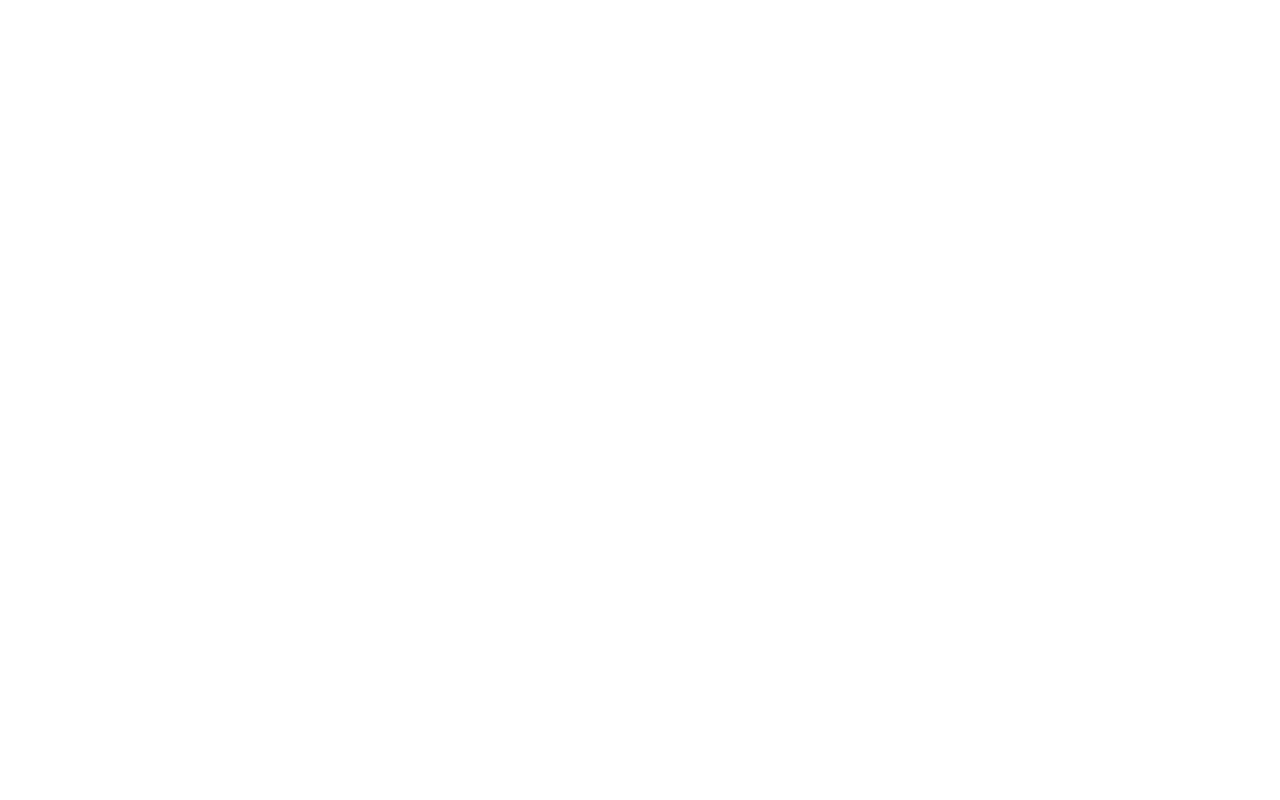
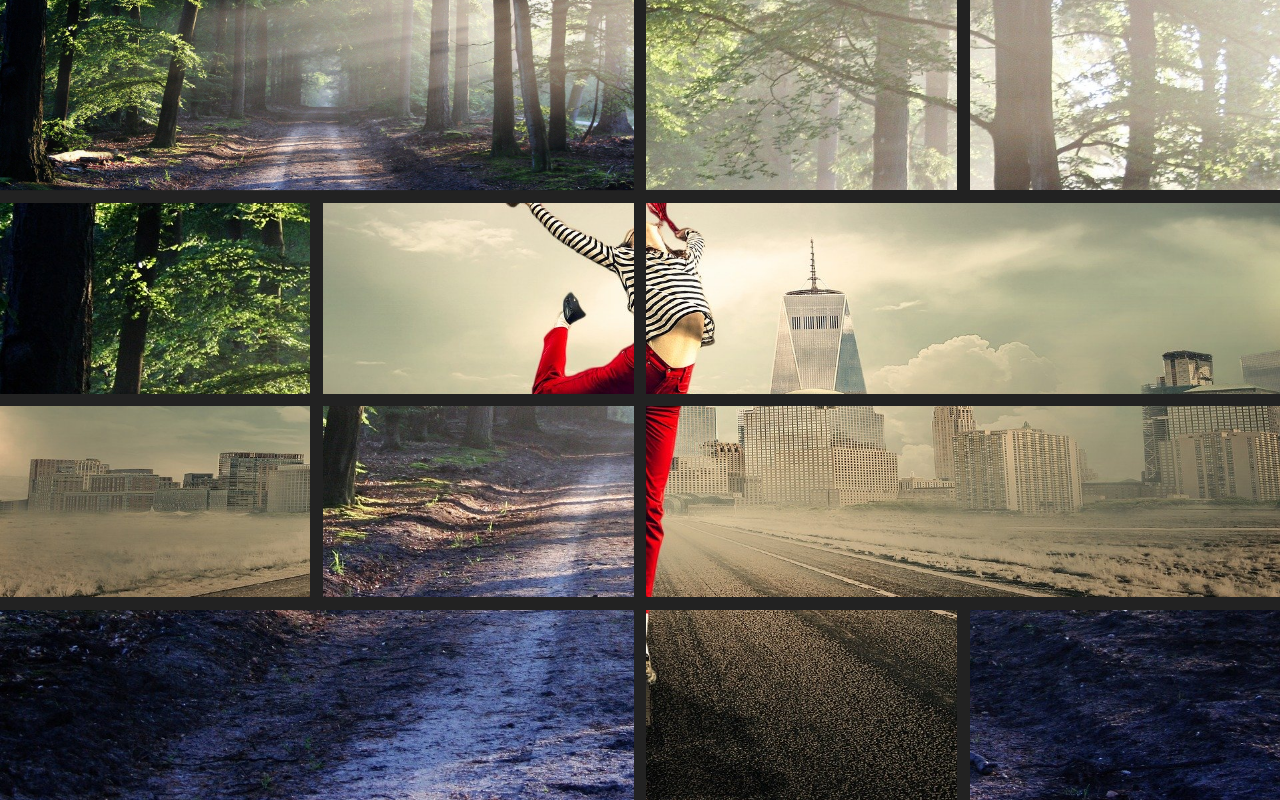
Before and after one commit to MarcinRapacz/grid, a website built with webpack: page src/index.html in a window 1280 px wide. Built offline with nearby package versions, Linux system fonts and the light colour scheme.

Commit message:
ready project

```diff
--- a/package.json
+++ b/package.json
@@ -1,6 +1,6 @@
 {
-  "name": "starter-pack",
-  "version": "0.0.2",
+  "name": "grid",
+  "version": "1.0.0",
   "description": "",
   "main": "main.js",
   "dependencies": {
--- a/src/index.html
+++ b/src/index.html
@@ -3,7 +3,22 @@
   <head>
     <meta charset="UTF-8" />
     <meta name="viewport" content="width=device-width, initial-scale=1.0" />
-    <title>Starter Pack</title>
+    <title>Grid</title>
   </head>
-  <body></body>
+  <body>
+    <section class="container">
+      <div></div>
+      <div></div>
+      <div></div>
+      <div></div>
+      <div></div>
+      <div></div>
+      <div></div>
+      <div></div>
+      <div></div>
+      <div></div>
+      <div></div>
+      <div></div>
+    </section>
+  </body>
 </html>
--- a/src/js/main.js
+++ b/src/js/main.js
@@ -1 +1,21 @@
 import "../scss/main.scss";
+
+const divs = document.querySelectorAll("div");
+
+divs.forEach((div) => {
+  const randomNumber = Math.floor(Math.random() * 2) + 1;
+  const className = `bg${randomNumber}`;
+  div.classList.add(className);
+});
+
+setInterval(() => {
+  const randomNumber = Math.floor(Math.random() * 12);
+  const div = divs[randomNumber];
+  if (div.className === "bg1") {
+    div.classList.add("bg2");
+    div.classList.remove("bg1");
+  } else {
+    div.classList.add("bg1");
+    div.classList.remove("bg2");
+  }
+}, 2000);
--- a/src/scss/main.scss
+++ b/src/scss/main.scss
@@ -0,0 +1,57 @@
+* {
+  padding: 0;
+  margin: 0;
+  box-sizing: border-box;
+}
+
+body {
+  display: flex;
+  justify-content: center;
+  align-items: center;
+  width: 100%;
+  height: 100vh;
+  background-color: #222;
+}
+
+.container {
+  display: grid;
+  grid-template-columns: repeat(4, 1fr);
+  grid-template-rows: repeat(4, calc(25vh - 3rem / 5));
+  gap: 0.8rem;
+  // max-width: 1024px;
+  width: 100%;
+
+  div:nth-child(1),
+  div:nth-child(10) {
+    grid-column: 1 / 3;
+  }
+
+  div:nth-child(6),
+  div:nth-child(9) {
+    grid-column: 3 / 5;
+  }
+
+  div {
+    transition: opacity 0.3s, transform 0.3s, background-image 1s;
+    cursor: pointer;
+
+    &:hover {
+      opacity: 0.7;
+      transform: scale(0.98) translateY(-2px);
+    }
+  }
+}
+
+.bg1 {
+  background-image: url(../img/bg1.jpg);
+  background-attachment: fixed;
+  background-size: cover;
+  background-position: center;
+}
+
+.bg2 {
+  background-image: url(../img/bg2.jpg);
+  background-attachment: fixed;
+  background-size: cover;
+  background-position: center;
+}
```
Also changed, not shown: src/img/bg1.jpg (added), src/img/bg2.jpg (added), 1 other file.
